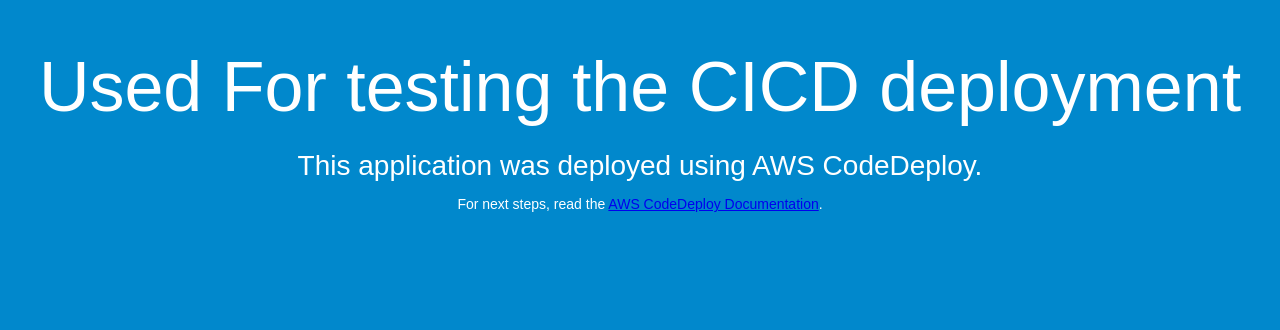
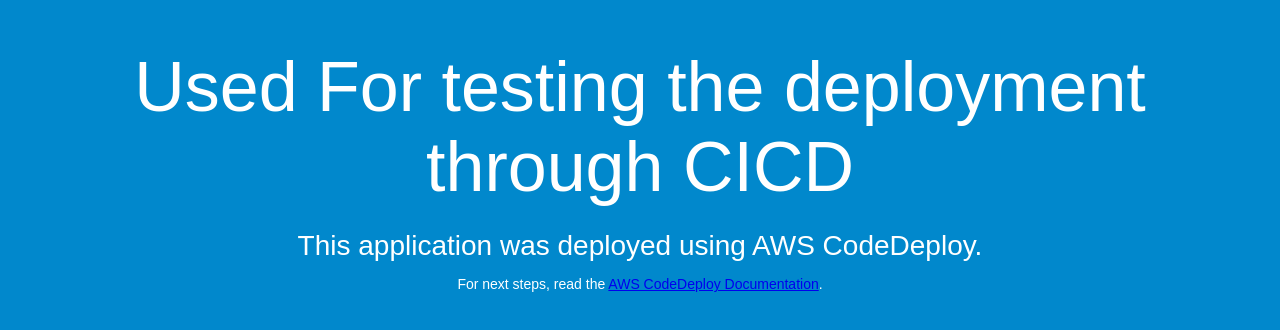
Before and after one commit to Akshay-Antier/CICD, a plain HTML site: page index.html in a window 1280 px wide. Drawn offline with Linux system fonts and the light colour scheme.

Commit message:
Update index.html

```diff
--- a/index.html
+++ b/index.html
@@ -26,7 +26,7 @@
 </head>
 <body>
   <div align="center">
-    <h1>Used For testing the CICD deployment</h1>
+    <h1>Used For testing the deployment through CICD</h1>
     <h2>This application was deployed using AWS CodeDeploy.</h2>
     <p>For next steps, read the <a href="http://aws.amazon.com/documentation/codedeploy">AWS CodeDeploy Documentation</a>.</p>
   </div>
```
